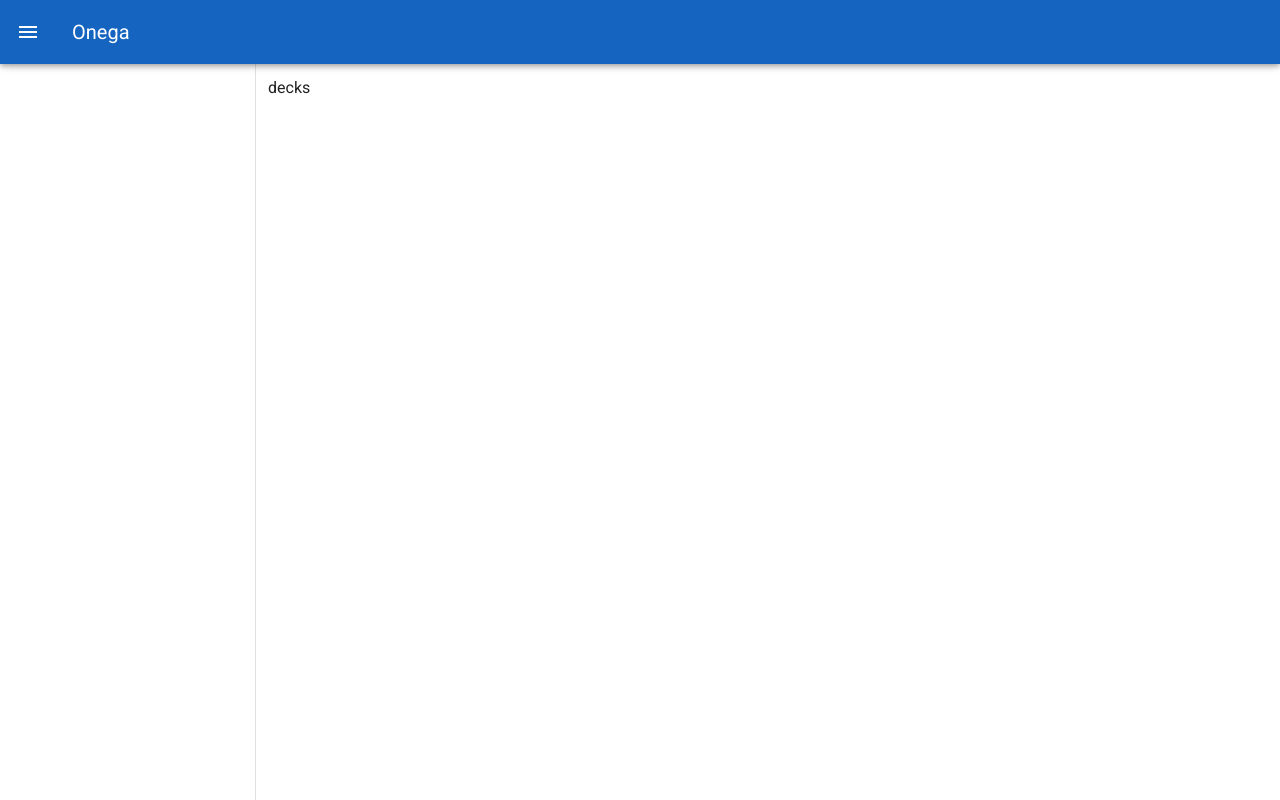
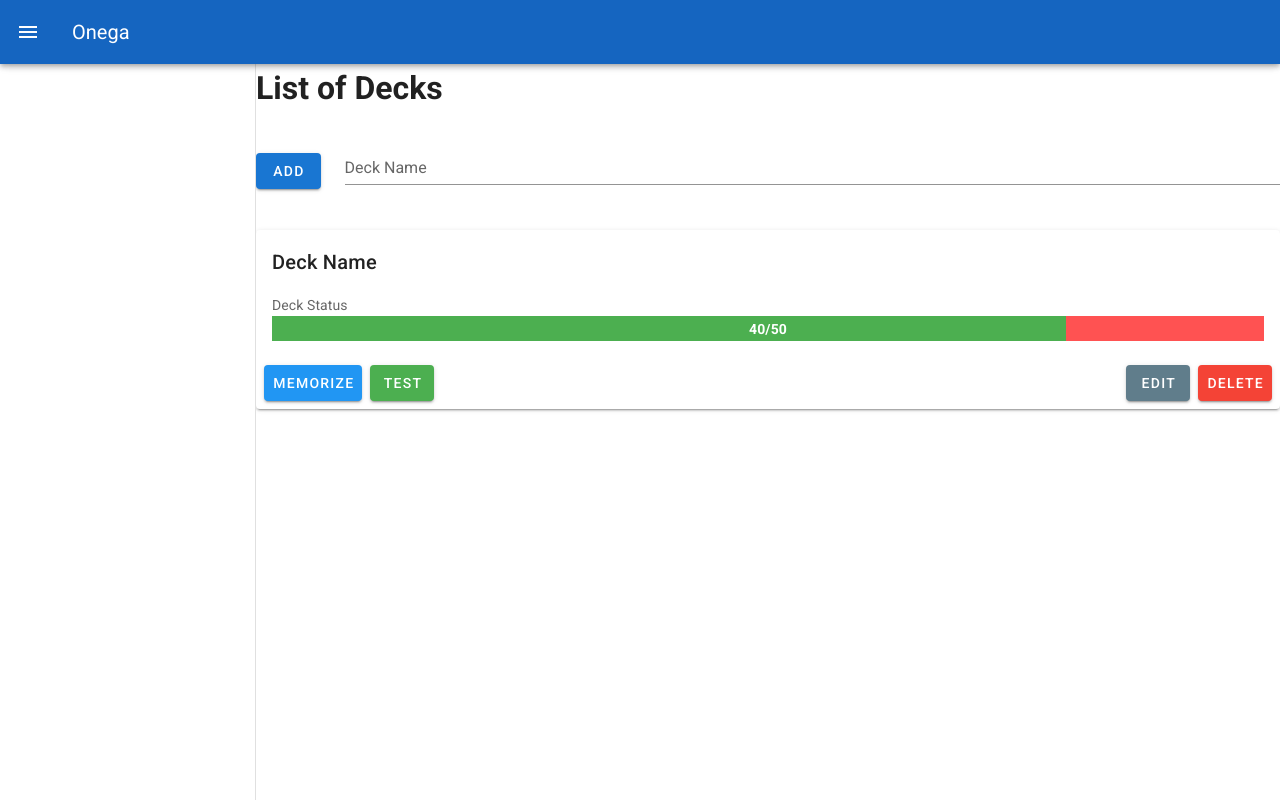
Before and after one commit to darutoko/onega, a Vue app in the folder web/: page /decks in a window 1280 px wide. Built offline with nearby package versions, Linux system fonts and the light colour scheme.

Commit message:
rename view file

```diff
--- a/web/src/router/index.js
+++ b/web/src/router/index.js
@@ -2,7 +2,7 @@ import Vue from "vue"
 import VueRouter from "vue-router"
 
 import Home from "@/views/Home.vue"
-import Decks from "@/views/Decks.vue"
+import DeckList from "@/views/DeckList.vue"
 
 Vue.use(VueRouter)
 
@@ -14,8 +14,8 @@ Vue.use(VueRouter)
   },
   {
     path: "/decks",
-    name: "Decks",
-    component: Decks
+    name: "DeckList",
+    component: DeckList
   },
   {
     path: "/about",
--- /dev/null
+++ b/web/src/views/DeckList.vue
@@ -0,0 +1,52 @@
+<template>
+	<v-row>
+		<v-col class="pa-0">
+			<v-row>
+				<v-col>
+					<h1>List of Decks</h1>
+				</v-col>
+			</v-row>
+
+			<v-row align="center">
+				<v-col cols="auto">
+					<v-btn class="my-auto" color="primary">Add</v-btn>
+				</v-col>
+				<v-col>
+					<v-text-field label="Deck Name"></v-text-field>
+				</v-col>
+			</v-row>
+
+			<v-row>
+				<v-col>
+					<v-card>
+						<v-card-title>Deck Name</v-card-title>
+						<v-card-text>
+							Deck Status
+							<v-progress-linear value="80" color="success" background-color="error" height="25">
+								<strong class="white--text">40/50</strong>
+							</v-progress-linear>
+						</v-card-text>
+						<v-card-actions>
+							<v-btn color="blue" dark>Memorize</v-btn>
+							<v-btn color="green" dark>Test</v-btn>
+							<v-spacer></v-spacer>
+							<v-btn color="blue-grey" dark>Edit</v-btn>
+							<v-btn color="red" dark>Delete</v-btn>
+						</v-card-actions>
+					</v-card>
+				</v-col>
+			</v-row>
+		</v-col>
+	</v-row>
+</template>
+
+<script>
+export default {
+	name: "Decks",
+	data() {
+		return {
+			//
+		}
+	}
+}
+</script>
--- a/web/src/views/Decks.vue
+++ /dev/null
@@ -1,16 +0,0 @@
-<template>
-	<v-row>
-		<v-col>decks</v-col>
-	</v-row>
-</template>
-
-<script>
-export default {
-	name: "Decks",
-	data() {
-		return {
-			//
-		}
-	}
-}
-</script>
```
